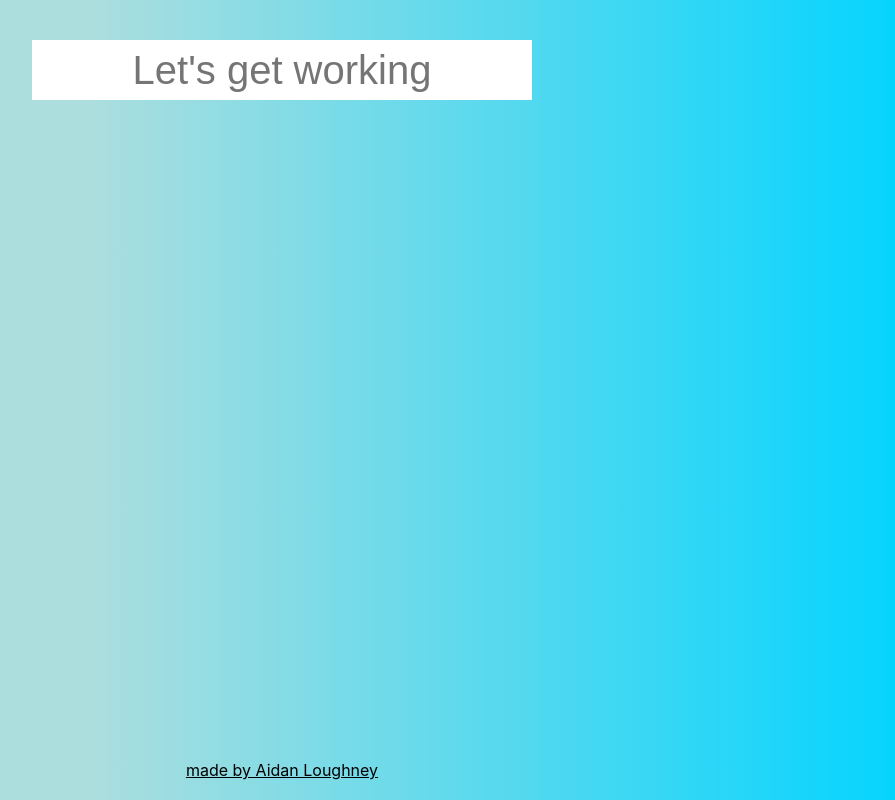
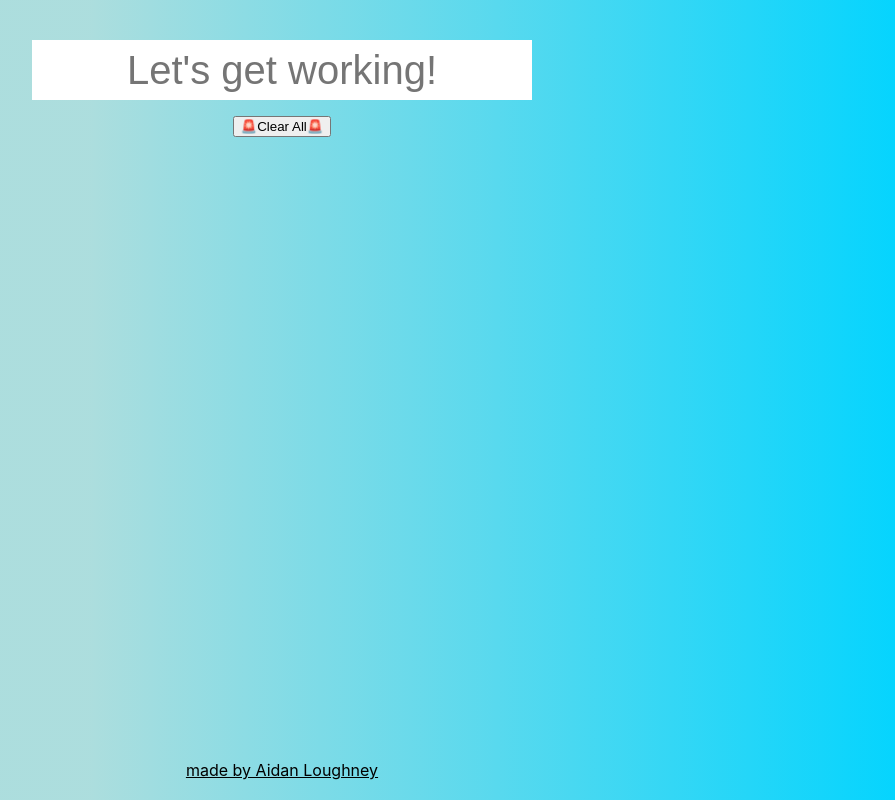
Before and after one commit to ArLough/todo, a plain HTML site: page index.html in a window 1280 px wide. Shown: the whole page, without its empty margins (358-1253 px from the left). Drawn offline with Linux system fonts and the light colour scheme.

Commit message:
added a clear all button

```diff
--- a/app.js
+++ b/app.js
@@ -1,3 +1,5 @@
+document.body.addEventListener("click", clear);
+
 
 function newItem(){
     console.log("Inside newItem");
@@ -34,6 +36,17 @@ function removeItem(e) {
     e.target.remove();
 }
 
+function clear(){
+    console.log("clear button pressed");
+    var li = document.getElementsByTagName("li");
+    console.log(li);
+    for (var i = li.length - 1; i >= 0; i--) {
+        // Remove first element (at [0]) repeatedly
+        li[0].parentNode.removeChild(li[0]);
+      }
+
+}
+
 document.body.onkeyup = function(e) {
     console.log(e.keyCode);
     if(e.keyCode == 13){
--- a/index.html
+++ b/index.html
@@ -11,9 +11,13 @@
 
     <div class="wrapper">
 
-    <input type="text" id="input" placeholder="Let's get working"/>
+    <input type="text" id="input" placeholder="Let's get working!"/>
 
     <ul id="list"></ul>
+
+    <button onclick = "clear()" >🚨Clear All🚨</button>
+
+
 
   </div>
 
```
